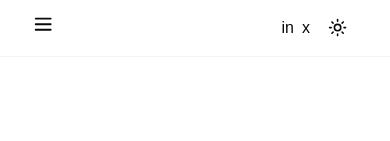
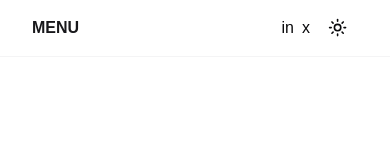
Before and after one commit to itsjmendez/toro, a Next.js app: page / in a window 390 px wide. Shown: the top 141 px of the page. Built offline with nearby package versions, Linux system fonts and the light colour scheme.

Commit message:
refactor: Update mobile navigation menu icon and text

```diff
--- a/components/mobile-nav.tsx
+++ b/components/mobile-nav.tsx
@@ -18,7 +18,11 @@ const MobileNav = () => {
     <div className=" md:hidden">
       <Sheet>
         <SheetTrigger>
-          <Menu className="h-[1.4rem] w-[1.4rem]" />
+          <div className="flex flex-row gap-1 text-primary font-semibold uppercase">
+            {/* Icon to open mobile navigation menu */}
+            {/* <Menu className="h-[1.4rem] w-[1.4rem]" /> */}
+            <span>Menu</span>
+          </div>
         </SheetTrigger>
         <SheetContent side={'left'} className="border-none">
           <SheetHeader className="text-start">
```
